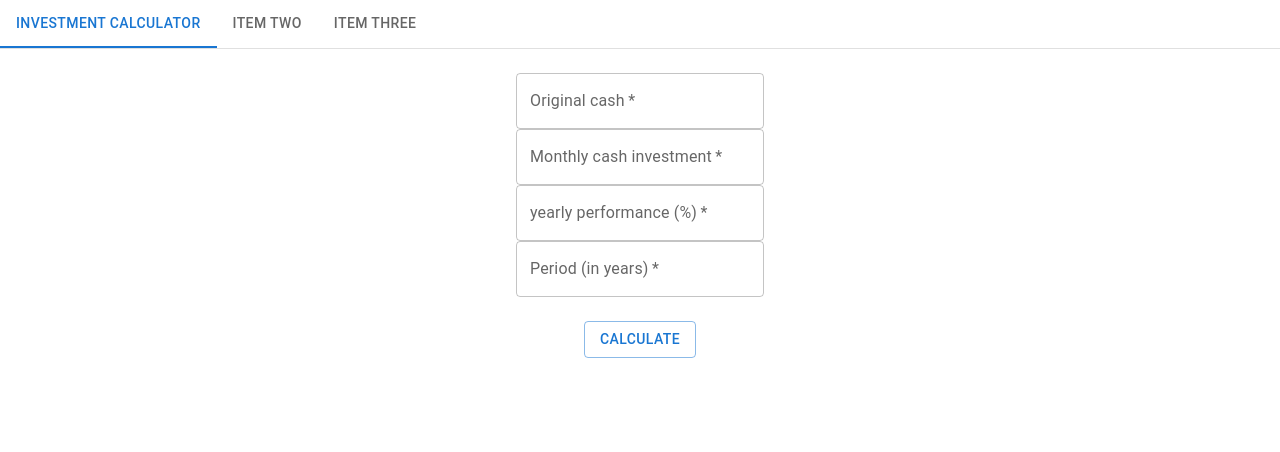
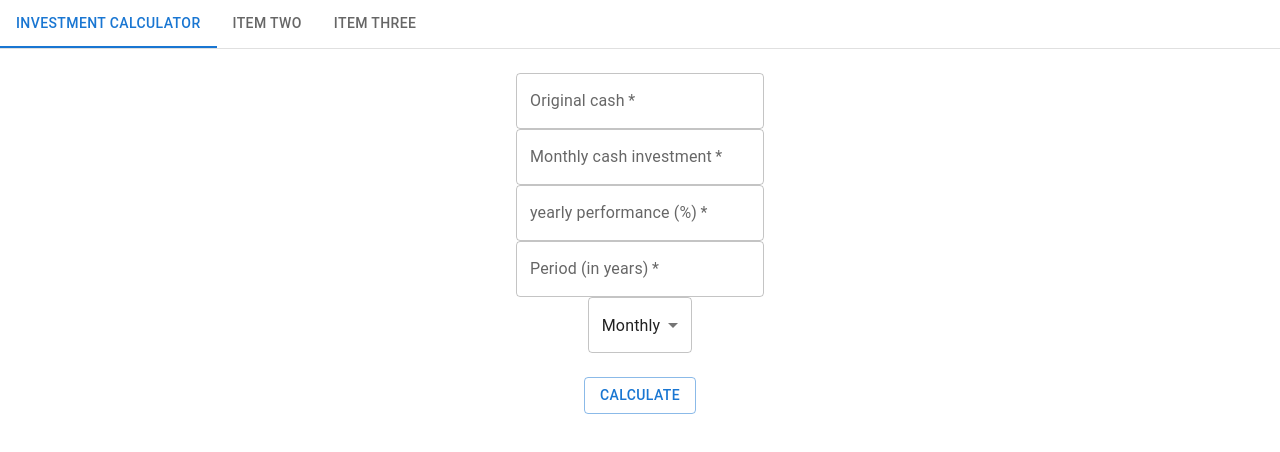
Before and after one commit to badescuga/finance-app, a React (Create React App) app: page / in a window 1280 px wide. Shown: the top 452 px of the page. Built offline with nearby package versions, Linux system fonts and the light colour scheme.

Commit message:
mage charts work

```diff
--- a/src/Components/InvestmentCalculator/InvestmentCalculatorHelper.ts
+++ b/src/Components/InvestmentCalculator/InvestmentCalculatorHelper.ts
@@ -1,23 +1,31 @@
-import { IDataPoint } from '.';
+import { IDataPoint } from ".";
 
-export function generateMonthlyDataPoints(originalCash: number, monthlyCashInvestment: number, yearlyPerformancePercent: number, periodInYears: number): IDataPoint[] {
+export function generateInvestmentProgression(
+  originalCash: number,
+  monthlyCashInvestment: number,
+  yearlyPerformancePercent: number,
+  periodInYears: number,
+  isMonthly: boolean
+): IDataPoint[] {
   const dataPoints: IDataPoint[] = [];
   let cashWithInvestment = originalCash;
   let cashWithoutInvestment = originalCash;
 
   let monthlyPerformancePercent = yearlyPerformancePercent / 12 / 100;
 
-    for(var year=0;year<periodInYears;year++) {
-        for(var month=1;month<=12;month++) {
+  for (var year = 0; year < periodInYears; year++) {
+    for (var month = 1; month <= 12; month++) {
       cashWithoutInvestment += monthlyCashInvestment;
-            cashWithInvestment = (cashWithInvestment + monthlyCashInvestment) * (1 + monthlyPerformancePercent);
+      cashWithInvestment =
+        (cashWithInvestment + monthlyCashInvestment) *
+        (1 + monthlyPerformancePercent);
+      if (isMonthly === true || month === 12) {
         dataPoints.push({
           name: `${year}-${month}`,
           withInvestment: cashWithInvestment,
-                withoutInvestment: cashWithoutInvestment
+          withoutInvestment: cashWithoutInvestment,
         });
-
-            console.log(`${year}-${month} ${monthlyPerformancePercent} ====> ${cashWithInvestment} ====> ${cashWithoutInvestment}`);
+      }
     }
   }
 
--- a/src/Components/InvestmentCalculator/index.tsx
+++ b/src/Components/InvestmentCalculator/index.tsx
@@ -1,8 +1,22 @@
-import { BaseTextFieldProps, TextField } from "@mui/material";
+import {
+  BaseTextFieldProps,
+  MenuItem,
+  Select,
+  SelectChangeEvent,
+  TextField,
+} from "@mui/material";
 import Button from "@mui/material/Button";
 import { MutableRefObject, SetStateAction, useRef, useState } from "react";
-import { LineChart, CartesianGrid, XAxis, YAxis, Legend, Line, Tooltip } from "recharts";
-import { generateMonthlyDataPoints } from "./InvestmentCalculatorHelper";
+import {
+  LineChart,
+  CartesianGrid,
+  XAxis,
+  YAxis,
+  Legend,
+  Line,
+  Tooltip,
+} from "recharts";
+import { generateInvestmentProgression } from "./InvestmentCalculatorHelper";
 
 export interface IDataPoint {
   name: string;
@@ -11,7 +25,8 @@ export interface IDataPoint {
 }
 
 interface IState {
-  dataPointsMonthly: IDataPoint[];
+  dataPoints: IDataPoint[];
+  chartDisplayMode: "monthly" | "yearly";
 }
 
 function convertToInt(
@@ -30,11 +45,9 @@ function getCalculateButton(
   monthlyInvestmentRef: MutableRefObject<BaseTextFieldProps | undefined>,
   yearlyPerformanceRef: MutableRefObject<BaseTextFieldProps | undefined>,
   periodRef: MutableRefObject<BaseTextFieldProps | undefined>,
-  setState: {
-    (value: SetStateAction<IState>): void;
-    (arg0: { dataPointsMonthly: IDataPoint[] }): void;
-  }
-) {
+  state: IState,
+  setState: { (value: SetStateAction<IState>): void; (arg0: IState): void }
+): JSX.Element {
   return (
     <Button
       variant="outlined"
@@ -44,13 +57,14 @@ function getCalculateButton(
         const yearlyPerformance = convertToInt(yearlyPerformanceRef);
         const period = convertToInt(periodRef);
 
-        const dataPoints = generateMonthlyDataPoints(
+        const dataPoints = generateInvestmentProgression(
           originalSum,
           monthlyInvestment,
           yearlyPerformance,
-          period
+          period,
+          state.chartDisplayMode === "monthly"
         );
-        setState({ dataPointsMonthly: dataPoints });
+        setState({ ...state, dataPoints: dataPoints });
       }}
     >
       Calculate
@@ -59,14 +73,15 @@ function getCalculateButton(
 }
 
 function getCharts(state: IState) {
-  if (state.dataPointsMonthly.length === 0) {
+  if (state.dataPoints.length === 0) {
     return null;
-  } else {
+  }
+
   return (
     <LineChart
       width={730}
       height={250}
-        data={state.dataPointsMonthly}
+      data={state.dataPoints}
       margin={{ top: 5, right: 30, left: 20, bottom: 5 }}
     >
       <CartesianGrid strokeDasharray="3 3" />
@@ -79,12 +94,19 @@ function getCharts(state: IState) {
     </LineChart>
   );
 }
-}
 
 export function InvestmentCalculator() {
   const [state, setState] = useState<IState>({
-    dataPointsMonthly: [] as IDataPoint[],
+    dataPoints: [] as IDataPoint[],
+    chartDisplayMode: "monthly",
   });
+
+  const chartDisplayModeChange = (event: SelectChangeEvent) => {
+    setState({
+      ...state,
+      chartDisplayMode: event.target.value as "monthly" | "yearly",
+    });
+  };
 
   const originalSumRef = useRef<BaseTextFieldProps>();
   const monthlyInvestmentRef = useRef<BaseTextFieldProps>();
@@ -121,12 +143,24 @@ export function InvestmentCalculator() {
         required
       />
       <br />
+      <Select
+        labelId="demo-simple-select-label"
+        id="demo-simple-select"
+        value={state.chartDisplayMode}
+        label="Age"
+        onChange={chartDisplayModeChange}
+      >
+        <MenuItem value={"monthly"}>Monthly</MenuItem>
+        <MenuItem value={"yearly"}>Yearly</MenuItem>
+      </Select>
+      <br />
       <br />
       {getCalculateButton(
         originalSumRef,
         monthlyInvestmentRef,
         yearlyPerformanceRef,
         periodRef,
+        state,
         setState
       )}
       {getCharts(state)}
```
Lines whose indentation alone changed are shown as unchanged.
